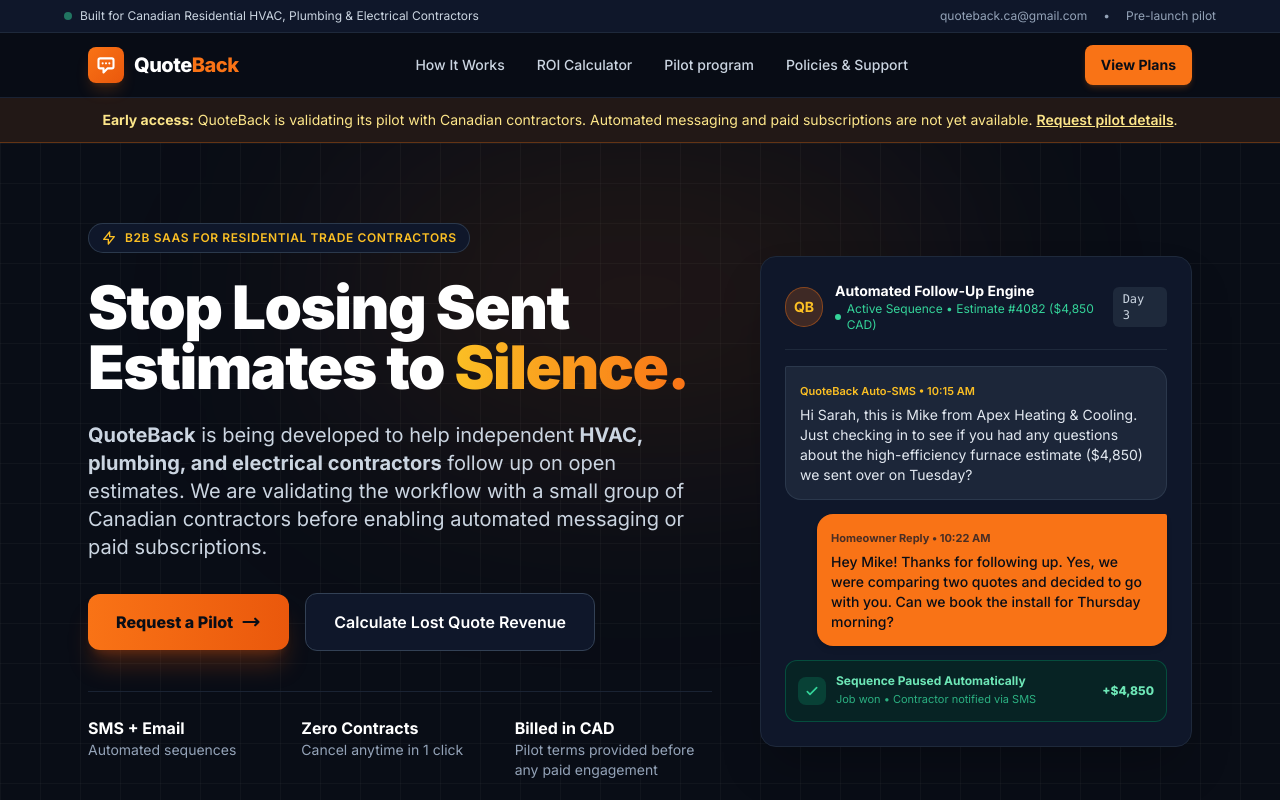
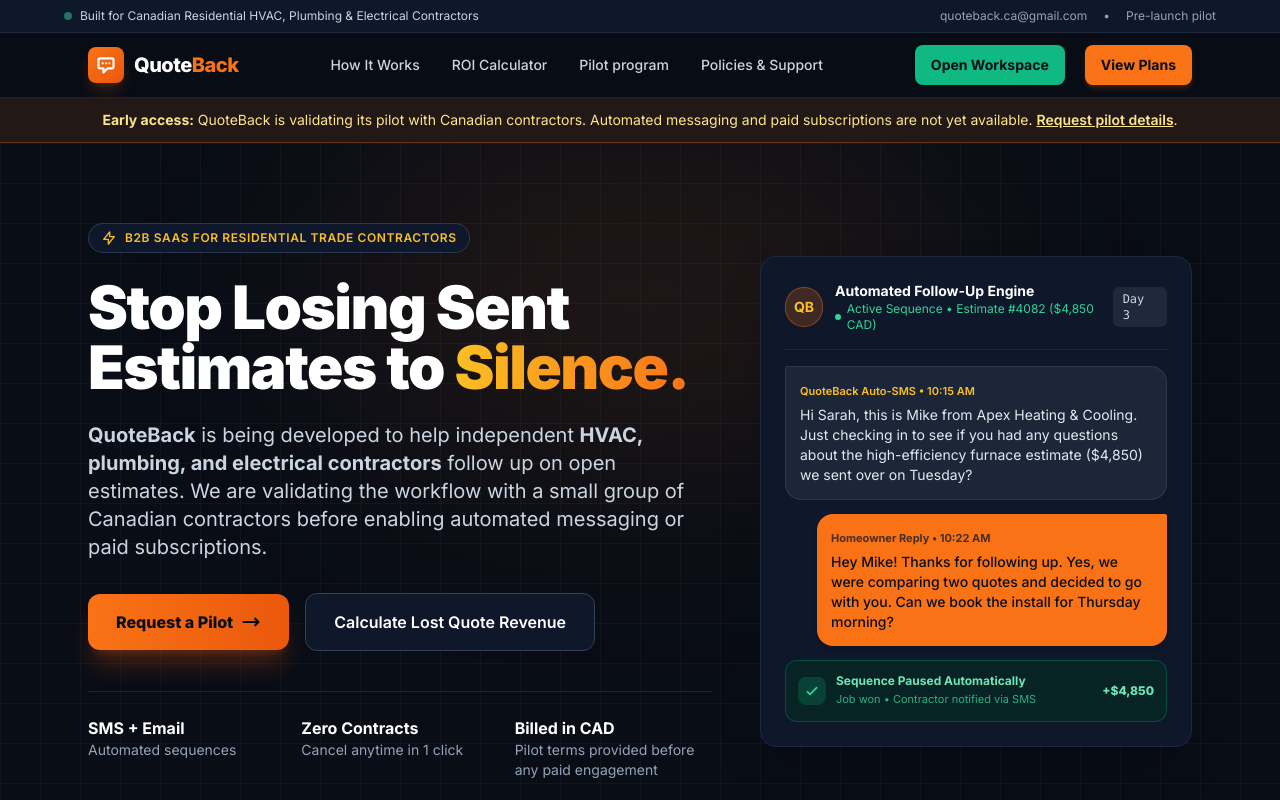
Before and after one commit to tritchot666/QuoteBack, a plain HTML site: page index.html in a window 1280 px wide. Shown: the top 800 px of the page. Drawn offline with nearby package versions, Linux system fonts and the light colour scheme.

Commit message:
Link QuoteBack workspace from website

```diff
--- a/index.html
+++ b/index.html
@@ -73,6 +73,7 @@
         <a href="#policies" class="hover:text-white transition-colors">Policies &amp; Support</a>
       </nav>
       <div class="flex items-center gap-3">
+        <a href="./app.html" class="bg-emerald-500 hover:bg-emerald-400 text-slate-950 font-bold text-sm px-4 py-2.5 rounded-lg transition-all mr-2">Open Workspace</a>
         <a href="#pricing" class="bg-amber-500 hover:bg-amber-600 text-slate-950 font-bold text-sm px-4 py-2.5 rounded-lg shadow-md shadow-amber-500/20 transition-all">
           View Plans
         </a>
```
